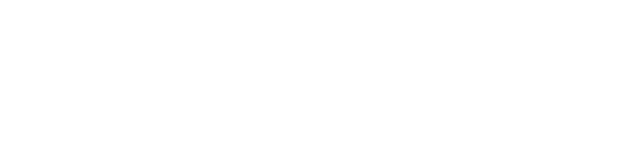
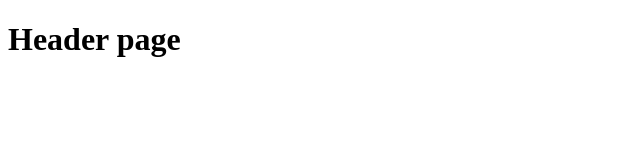
Before and after one commit to chaiser/GitRepo, a plain HTML site: page index.html in a window 1280 px wide. Shown: the whole page, without its empty margins (0-640 px from the left). Drawn offline with Linux system fonts and the light colour scheme.

Commit message:
Improve #01

```diff
--- a/css/style.css
+++ b/css/style.css
@@ -1 +1,6 @@
 /* style.css */
+
+* {
+	margin: 0;
+	padding: 0;
+}
--- a/index.html
+++ b/index.html
@@ -5,6 +5,6 @@
 		<title>Title Page</title>
 	</head>
 	<body>
-
+		<h1>Header page</h1>
 	</body>
 </html>
```
